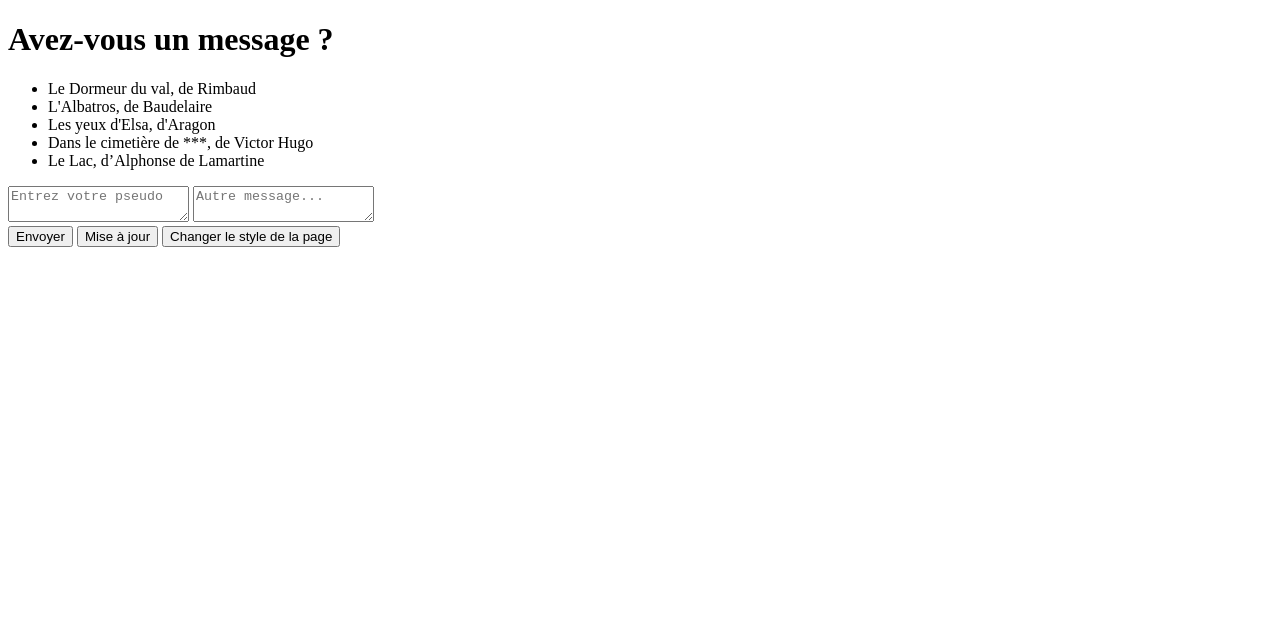
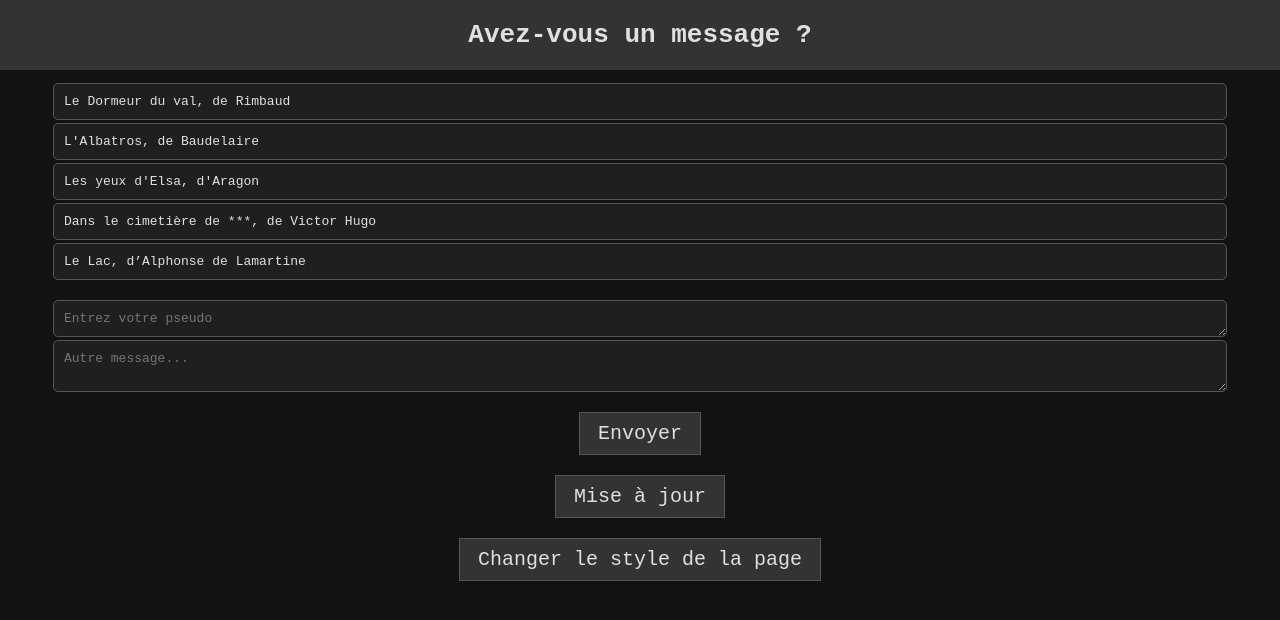
Before and after one commit to PCAYS/ArchiApp, a website: page index.html in a window 1280 px wide. Both pictures are taken after a click on the button "Changer le style de la page". Drawn offline with Linux system fonts and the light colour scheme; no server answers.

Commit message:
Update style.css

```diff
--- a/style.css
+++ b/style.css
@@ -1,87 +1,138 @@
-/*
-// Calcul de n!
-function fact(n) {
-   if (n === 0 || n === 1) {
-        return 1;
-    }
-   return n * fact(n - 1);
-}
-// Afficher 6!
-console.log(fact(6))
-// Appliquer une fonction aux éléments d'un tableau
-function applique(f, tab) {
-   return tab.map(f);
-}
-// Afficher un tableau des factorielles de 1 à 6
-console.log(applique(fact,[1,2,3,4,5,6]));
-// Afficher un tableau des nombres suivants de 1 à 6
-console.log(applique(function(n) { return (n+1); } , [1,2,3,4,5,6]));
-*/
-
-let msgs = [];
-
-// Fonction de mise à jour
-function update(messages) {
-    // Sélectionne la liste des messages dans le DOM
-    let listContainer = document.querySelector("ul");
-
-    // Efface tout le contenu existant de la liste
-    listContainer.innerHTML = "";
-
-    // Parcourt le tableau de messages et crée des <li>
-    messages.forEach(item => {
-        let li = document.createElement("li");
-        if (item.pseudo) {
-              li.innerHTML = `${item.msg} <br><small>Publié par <strong>${item.pseudo} </strong> le ${item.timestamp}</small>`;
-        }
-        else {
-              li.textContent = item.msg;
-        }
-        listContainer.appendChild(li);
-    });
+/* Body */
+body {
+    font-family: monospace;
+    background-color: #ffff99;
+    margin: 0;
+    padding: 0;
 }
 
-// Ajout de l'événement sur le bouton pour mettre à jour la liste
-document.querySelector("#màj").addEventListener("click", function() {
-    fetch('https://f78c639f-346e-47d7-994e-291aa6d9472b-00-1zkj4hu6q5ngw.spock.replit.dev/msg/getAll')
-    .then(function(response) {
-      return response.json();
-    })
-    .then(function(data) {
-      update(data.allMsgs);
-    });
-});
+/* Header */
+header {
+    background-color: #ffcc33;
+    color: #3b2b00;
+    text-align: center;
+    padding: 20px;
+}
 
-// Ajout de l'événement sur le bouton pour changer le style de la page
-document.querySelector("#style").addEventListener("click", function() {
-    document.body.classList.toggle('dark-mode');
-});
+h1 {
+    margin: 0;
+    font-size: 2em;
+    color: #3b2b00;
+}
 
-// Ajout de l'événement sur le bouton pour envoyer un message
-document.querySelector("#envoyer").addEventListener("click", function() {
-    let pseudo = document.querySelector("#pseudo").value.trim();
-    let message = document.querySelector("#commentaire").value.trim();
-    if (pseudo && message) {
-        let now = new Date().toLocaleString();
-        fetch(`https://f78c639f-346e-47d7-994e-291aa6d9472b-00-1zkj4hu6q5ngw.spock.replit.dev/msg/post?pseudo=${encodeURIComponent(pseudo)}&msg=${encodeURIComponent(message)}`)
-        .then(response => response.json())
-        .then(data => {
-            if (data.code === 1) {
-                console.log("Message ajouté !");
-                document.querySelector("#commentaire").value = "";
-document.querySelector("#pseudo").value = "";
-            };
-        });
-    } else {
-        alert("Merci de remplir le pseudo et le message !");
-    }
-});
+/* List */
+ul {
+    list-style-type: none;
+    padding: 0;
+}
 
-// Mise en relation
-fetch('https://f78c639f-346e-47d7-994e-291aa6d9472b-00-1zkj4hu6q5ngw.spock.replit.dev/msg/getAll')
-.then(function(response) {
-  return response.json();
-})
-.then(function(data) {
-  update(data.allMsgs);
-});
+li {
+    background-color: white;
+    display: block;
+    margin-left: auto;
+    margin-right: auto;
+    margin-top: 3px;
+    width: 90%;
+    padding: 10px;
+    border: 1px solid #3b2b00;
+    border-radius: 5px;
+    font-size: 1em;
+}
+
+/* Textarea */
+textarea {
+    display: block;
+    margin-left: auto;
+    margin-right: auto;
+    width: 90%;
+    height: 30px;
+    padding: 10px;
+    border: 1px solid #ccc;
+    border-radius: 5px;
+    font-size: 1em;
+}
+textarea:focus {
+   outline: none;
+   }
+[id="pseudo"] {
+    margin-top: 20px;
+    margin-bottom: 3px;
+    height: 15px;
+}
+
+/* Button */
+button {
+   display: block;
+   margin: 0 auto;
+   background: #ffcc33;
+   padding: 9px 18px;
+   border: none;
+   color: #3b2b00;
+   font-size: 20px;
+   vertical-align: middle;
+   cursor: pointer;
+   font-family: monospace;
+   }
+button:hover {
+   background: #b0870c;
+   color: #ffffff;
+   }
+button:active {
+   background:  #000066;
+   }
+
+[id="envoyer"] { margin-top: 20px;}
+[id="màj"] { margin-top: 20px;}
+[id="style"] { margin-top: 20px;}
+
+/* Style pour le pseudo et la date */
+small {
+  color: grey;
+  font-style: italic;
+  font-size: 0.8em;
+}
+
+/* Dark mode */
+.dark-mode {
+  background-color: #121212;
+  color: #e0e0e0;
+}
+
+/* Header en mode sombre */
+.dark-mode header {
+  background-color: #333333;
+  color: #e0e0e0;
+}
+.dark-mode h1 {
+  background-color: #333333;
+  color: #e0e0e0;
+}
+
+/* Boutons en mode sombre */
+.dark-mode button {
+  background-color: #333333;
+  color: #e0e0e0;
+  border: 1px solid #555;
+}
+.dark-mode button:hover {
+  background-color: #555;  /* Couleur plus claire au survol */
+  color: #fff;
+}
+.dark-mode button:active {
+  background-color: #777;  /* Couleur plus claire au survol */
+  color: #fff;
+}
+
+/* Textarea en mode sombre */
+.dark-mode textarea {
+  background-color: #1f1f1f;
+  color: #e0e0e0;
+  border: 1px solid #555;
+}
+
+/* Liste en mode sombre */
+.dark-mode li {
+  background-color: #1f1f1f;
+  color: #e0e0e0;
+  border: 1px solid #555;
+}
```
